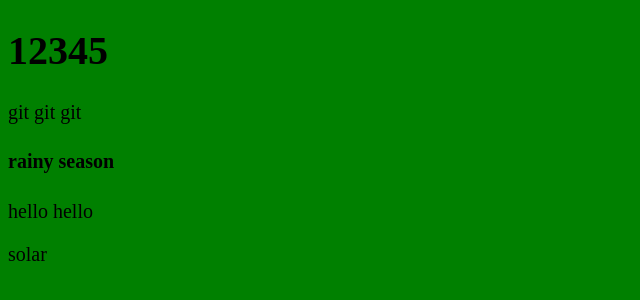
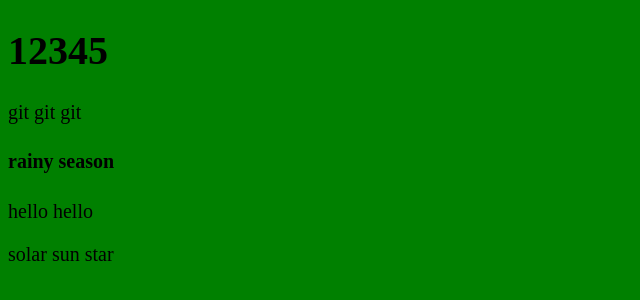
Before and after one commit to clingoram/test, a plain HTML site: page index.html in a window 1280 px wide. Shown: the full height of the page, 0-640 px from the left. Drawn offline with Linux system fonts and the light colour scheme.

Commit message:
Update index.html

```diff
--- a/index.html
+++ b/index.html
@@ -10,6 +10,6 @@
 	<p>git git git</p>
 	<h4>rainy season</h4>
 	<p>hello hello</p>
-	<p>solar</p>
+	<p>solar sun star</p>
 </body>
 </html>
```
